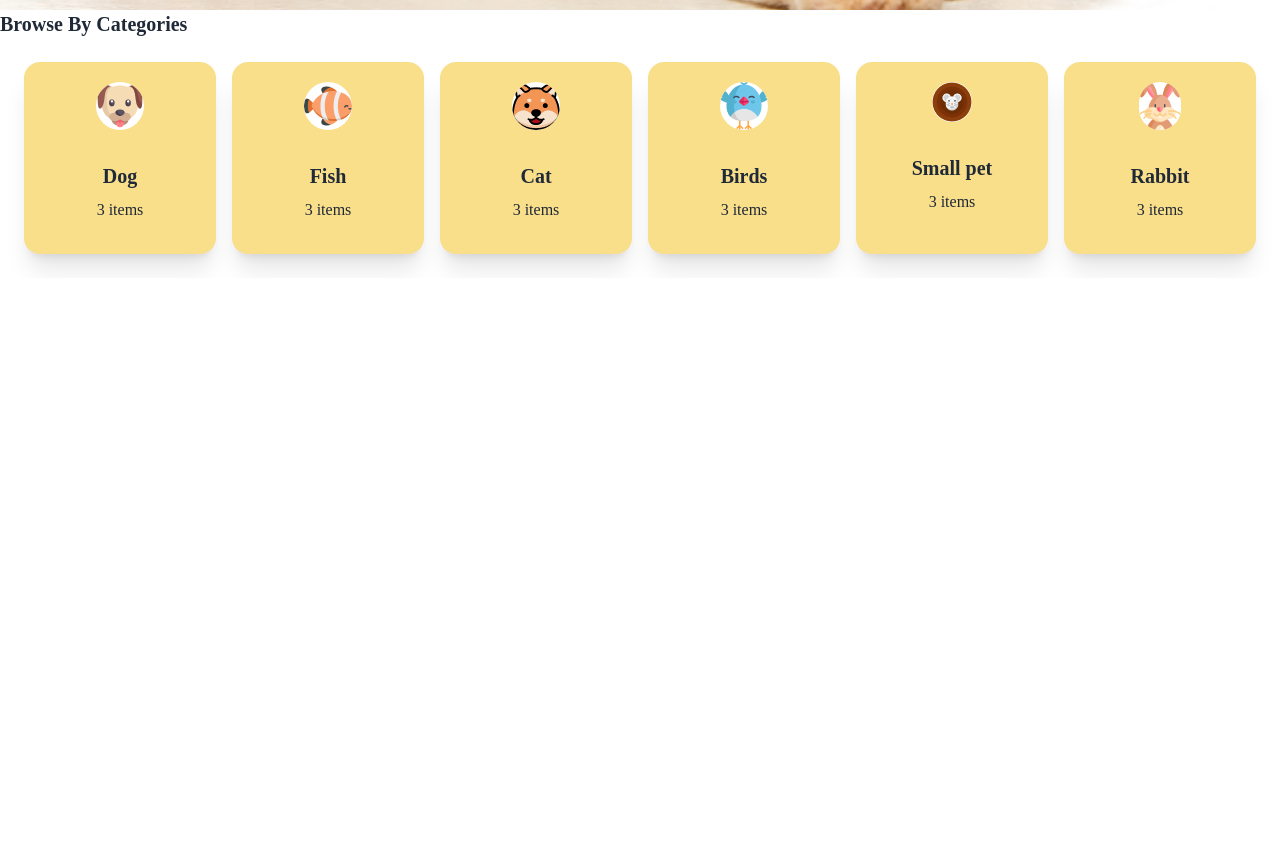
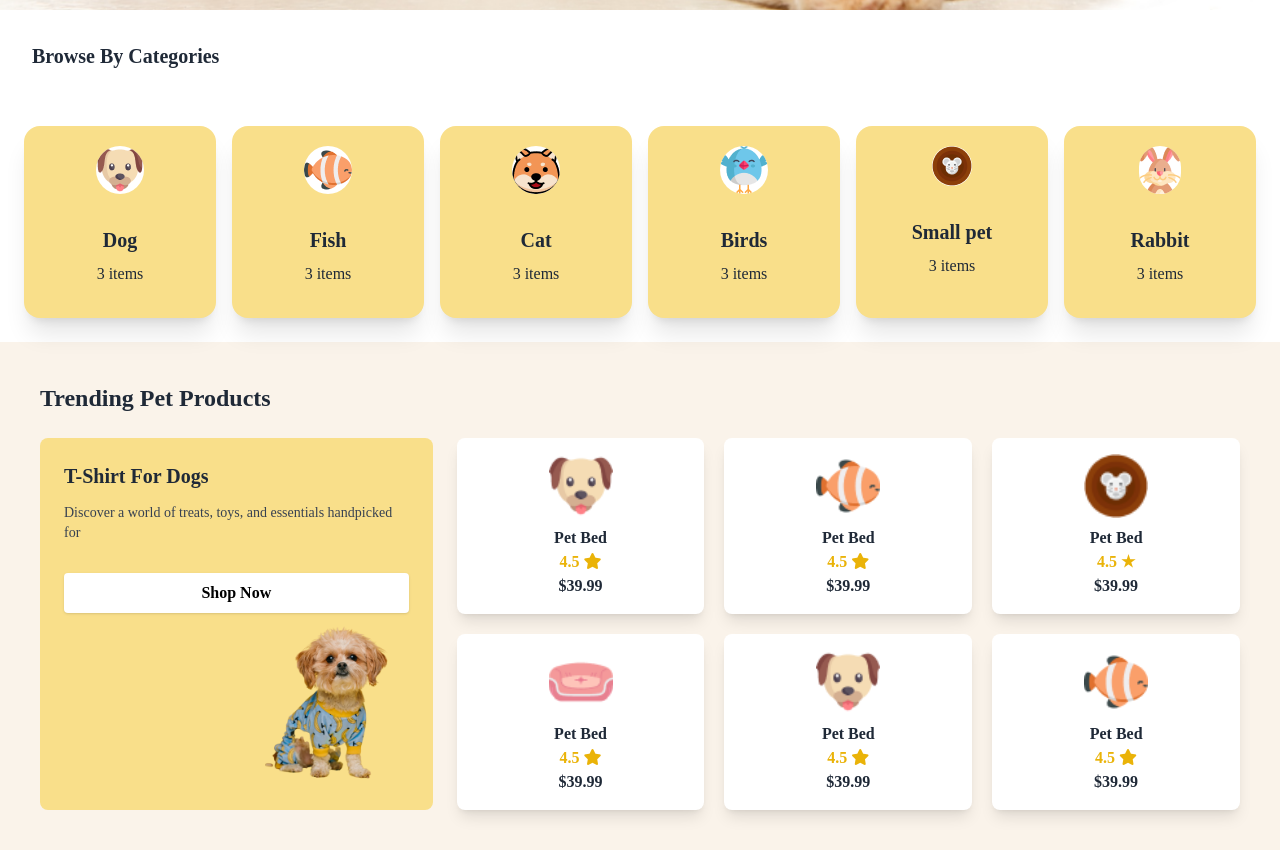
Before and after one commit to Sumyta-Bentey-Habib/Pet-Shop, a plain HTML site: page index.html in a window 1280 px wide. Shown: the part 858-1708 px from the top of the page. Before the commit the page ends 1136 px from the top, so only its background shows below. Drawn offline with nearby package versions, Linux system fonts and the light colour scheme; a web font is replaced by a local one.

Commit message:
trending

```diff
--- a/index.html
+++ b/index.html
@@ -15,8 +15,9 @@
 <body class="adlam-display-regular-font">
 <main>
     <!-- Navigation Ber -->
-    <nav class="bg-yellow-500 bg-opacity-10">
-        <div class="border-b navbar bg-base-100 lg:border-none">
+<div class="bg-[#FAF3EA]">
+  <nav>
+    <div class="border-b navbar  lg:border-none">
       <div class="navbar-start lg:hidden">
         <button class="btn btn-ghost">
           <img src="./c1-assets/logo-header.png" alt="Logo" class="w-10 h-10">
@@ -57,6 +58,8 @@
       </div>
     </div>
   </nav>
+</div>
+
 
 
       <!-- Hero Section -->
@@ -84,7 +87,7 @@
 
 
       <!-- Cards Section -->
-      <h2 class="text-xl font-bold">Browse By Categories</h2>
+      <h2 class="text-xl font-bold p-8">Browse By Categories</h2>
 
       <div class="flex flex-wrap justify-center gap-4 p-6 lg:flex-nowrap " >
         <!-- 1st Card -->
@@ -161,14 +164,65 @@
 
 
 
+<!-- Trending product -->
 
 
+<div class="bg-[#FAF3EA] p-10">
+  <h2 class="text-2xl font-bold mb-6">Trending Pet Products</h2>
 
+  <div class="flex flex-col lg:flex-row gap-6">
+    <!-- Featured Product -->
+    <div class="bg-[#F9DF8A] p-6 rounded-lg w-full lg:w-1/3 flex flex-col justify-between">
+      <h2 class="text-xl font-bold">T-Shirt For Dogs</h2>
+      <p class="text-sm text-gray-700">Discover a world of treats, toys, and essentials handpicked for</p>
+      <button class="mt-4 py-2 px-4 bg-white text-black font-semibold rounded shadow">Shop Now</button>
+      <div class="flex justify-end">
+        <img src="./c1-assets/cute-pet-mid.png" alt="pet" class="w-40 h-40 object-contain" />
+      </div>
+    </div>
 
-
-
-
-
+    <!-- Product Grid -->
+    <div class="grid grid-cols-2 lg:grid-cols-3 gap-5 w-full lg:w-2/3">
+      <!-- Repeatable Product Card -->
+      <div class="bg-white shadow-lg p-4 rounded-lg flex flex-col items-center">
+        <img src="./c1-assets/dog-cartoon.png" alt="Pet Bed" class="w-16 h-16" />
+        <h2 class="font-semibold mt-2">Pet Bed</h2>
+        <div class="text-yellow-500 font-bold">4.5 <i class="fa-solid fa-star"></i></div>
+        <p class="font-bold">$39.99</p>
+      </div>
+      <div class="bg-white shadow-lg p-4 rounded-lg flex flex-col items-center">
+        <img src="./c1-assets/fish-cartoon.png" alt="Pet Bed" class="w-16 h-16" />
+        <h2 class="font-semibold mt-2">Pet Bed</h2>
+        <div class="text-yellow-500 font-bold">4.5 <i class="fa-solid fa-star"></i></div>
+        <p class="font-bold">$39.99</p>
+      </div>
+      <div class="bg-white shadow-lg p-4 rounded-lg flex flex-col items-center">
+        <img src="./c1-assets/mouse-cartoon.png" alt="Pet Bed" class="w-16 h-16" />
+        <h2 class="font-semibold mt-2">Pet Bed</h2>
+        <div class="text-yellow-500 font-bold">4.5 ★</div>
+        <p class="font-bold">$39.99</p>
+      </div>
+      <div class="bg-white shadow-lg p-4 rounded-lg flex flex-col items-center">
+        <img src="./c1-assets/pet-couch.png" alt="Pet Bed" class="w-16 h-16" />
+        <h2 class="font-semibold mt-2">Pet Bed</h2>
+        <div class="text-yellow-500 font-bold">4.5 <i class="fa-solid fa-star"></i></div>
+        <p class="font-bold">$39.99</p>
+      </div>
+      <div class="bg-white shadow-lg p-4 rounded-lg flex flex-col items-center">
+        <img src="./c1-assets/dog-cartoon.png" alt="Pet Bed" class="w-16 h-16" />
+        <h2 class="font-semibold mt-2">Pet Bed</h2>
+        <div class="text-yellow-500 font-bold">4.5 <i class="fa-solid fa-star"></i></div>
+        <p class="font-bold">$39.99</p>
+      </div>
+      <div class="bg-white shadow-lg p-4 rounded-lg flex flex-col items-center">
+        <img src="./c1-assets/fish-cartoon.png" alt="Pet Bed" class="w-16 h-16" />
+        <h2 class="font-semibold mt-2">Pet Bed</h2>
+        <div class="text-yellow-500 font-bold">4.5 <i class="fa-solid fa-star"></i></div>
+        <p class="font-bold">$39.99</p>
+      </div>
+    </div>
+  </div>
+</div>
 
 
 
```
Lines whose indentation alone changed are shown as unchanged.
